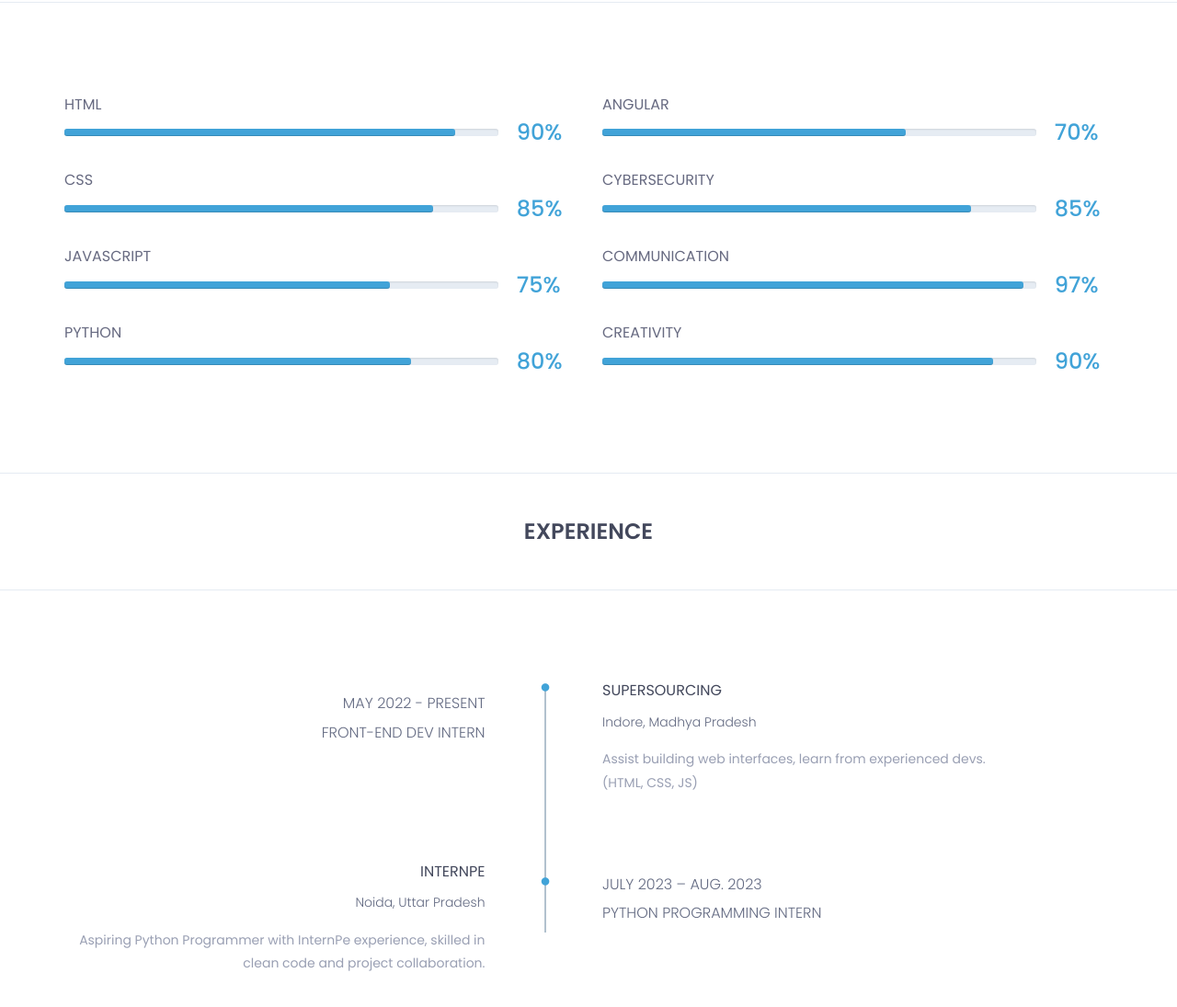
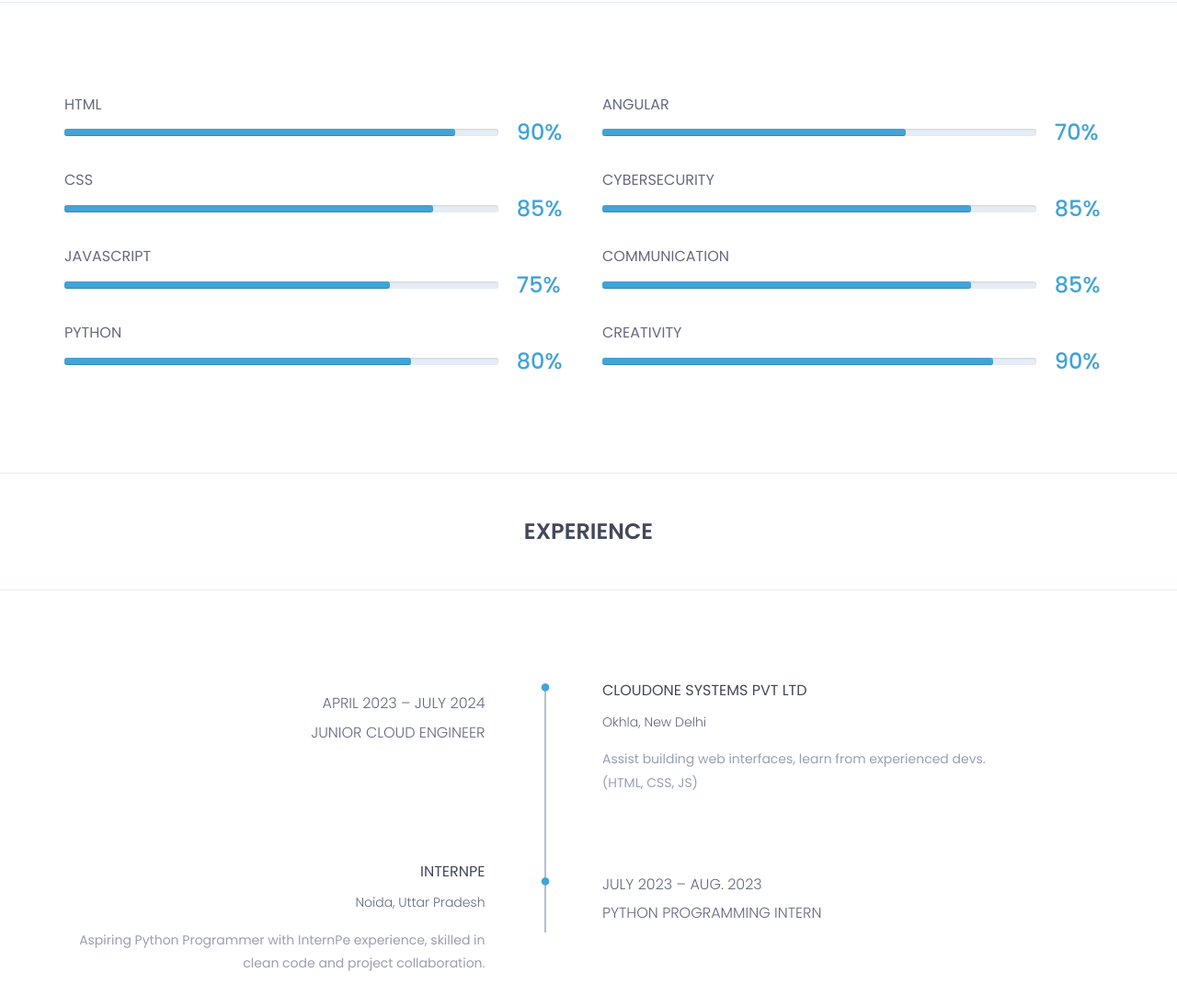
Before and after one commit to Umang-Chaurasia/My-Portfolio, a plain HTML site: page My resume portfolio website/index.html in a window 1280 px wide. Shown: the part 2546-3641 px from the top of the page at 92% size. Drawn offline with nearby package versions, Linux system fonts and the light colour scheme.

Commit message:
Update index.html

```diff
--- a/My resume portfolio website/index.html
+++ b/My resume portfolio website/index.html
@@ -366,12 +366,12 @@
 									<span class="progressText">communication</span>
 									<div class="single-progress-txt">
 										<div class="progress ">
-											<div class="progress-bar" role="progressbar" aria-valuenow="97"
+											<div class="progress-bar" role="progressbar" aria-valuenow="85"
 												aria-valuemin="10" aria-valuemax="100">
 
 											</div>
 										</div>
-										<h3>97%</h3>
+										<h3>85%</h3>
 									</div>
 								</div><!-- /.barWrapper -->
 								<div class="barWrapper">
@@ -409,8 +409,8 @@
 									<div class="row">
 										<div class="col-md-5">
 											<div class="experience-time text-right">
-												<h3>May 2022 - Present</h3>
-												<h3>Front-End Dev Intern</h3>
+												<h3>April 2023 – July 2024</h3>
+												<h3>Junior Cloud Engineer</h3>
 											</div><!--/.experience-time-->
 										</div><!--/.col-->
 										<div class="col-md-offset-1 col-md-5">
@@ -418,9 +418,9 @@
 												<div class="timeline-content">
 													<h4 class="title">
 														<span><i class="fa fa-circle" aria-hidden="true"></i></span>
-														Supersourcing
+														Cloudone Systems Pvt Ltd
 													</h4>
-													<h5>Indore, Madhya Pradesh</h5>
+													<h5>Okhla, New Delhi</h5>
 													<p class="description">
 														Assist building web interfaces, learn from experienced devs.
 														(HTML, CSS, JS)
@@ -439,7 +439,7 @@
 											<div class="experience-time">
 												<h3>
 													<span><i class="fa fa-circle" aria-hidden="true"></i></span>
-													July 2023 – Aug. 2023
+													July 2024 – Aug. 2024
 												</h>
 												<h3>Python Programming Intern </h3>
 											</div><!--/.experience-time-->
```
